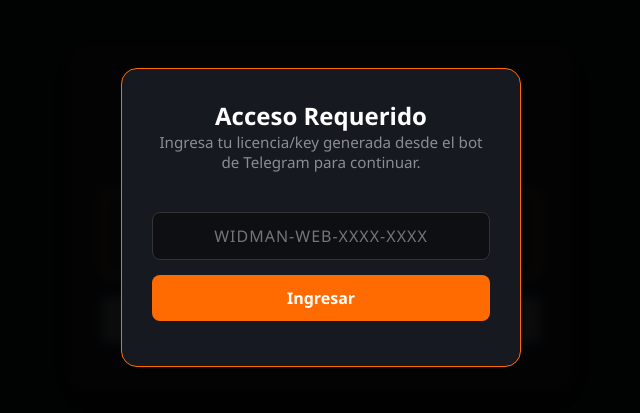
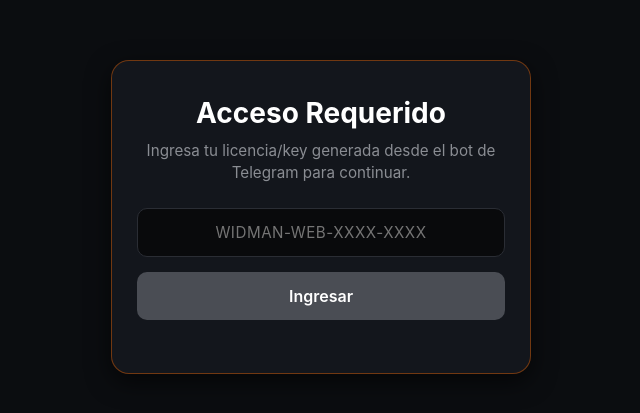
Before and after one commit to damiantorresmojica16-tech/Luminexx.dylib, a plain HTML site: page Index.html in a window 1280 px wide. Shown: the part 183-596 px from the top of the page, without its empty margins (319-959 px from the left). Drawn offline with Linux system fonts and the light colour scheme.

Commit message:
Update Index.html

```diff
--- a/Index.html
+++ b/Index.html
@@ -3,24 +3,25 @@
 <head>
   <meta charset="UTF-8">
   <meta name="viewport" content="width=device-width, initial-scale=1.0">
-  <title>Luminex iOS - Tool</title>
+  <title>Luminex Tool</title>
   <style>
     :root {
-      --bg: #0d0f12;
-      --card-bg: #161920;
-      --accent: #ff6b00; /* Naranja Neón */
+      --bg: #0b0d10;
+      --card-bg: #13161c;
+      --accent: #ff6b00;
       --accent-hover: #e05d00;
       --text: #ffffff;
       --text-muted: #8a8d93;
       --error: #ff4d4d;
       --success: #20c997;
+      --border: rgba(255, 107, 0, 0.4);
     }
 
     * {
       box-sizing: border-box;
       margin: 0;
       padding: 0;
-      font-family: 'Segoe UI', Tahoma, Geneva, Verdana, sans-serif;
+      font-family: -apple-system, BlinkMacSystemFont, "Segoe UI", Roboto, Helvetica, Arial, sans-serif;
     }
 
     body {
@@ -33,165 +34,144 @@
       padding: 20px;
     }
 
-    .container {
+    .card {
       background: var(--card-bg);
       width: 100%;
-      max-width: 500px;
-      padding: 30px;
-      border-radius: 16px;
-      box-shadow: 0 10px 30px rgba(0,0,0,0.5);
-      border: 1px solid rgba(255,107,0,0.2);
+      max-width: 420px;
+      padding: 35px 25px;
+      border-radius: 18px;
+      border: 1px solid var(--border);
       text-align: center;
+      box-shadow: 0 8px 25px rgba(0,0,0,0.6);
     }
 
-    h1 {
-      color: var(--accent);
+    h2 {
+      font-size: 1.75rem;
+      font-weight: 700;
       margin-bottom: 10px;
-      font-size: 1.8rem;
+      color: #ffffff;
     }
 
-    p {
+    p.subtitle {
       color: var(--text-muted);
       font-size: 0.95rem;
+      line-height: 1.4;
       margin-bottom: 25px;
     }
 
-    /* Zona de carga de archivos */
-    .file-dropzone {
+    .input-box {
+      width: 100%;
+      padding: 14px;
+      border-radius: 10px;
+      border: 1px solid #2a2d34;
+      background: #090a0c;
+      color: #ffffff;
+      text-align: center;
+      font-size: 0.95rem;
+      letter-spacing: 0.5px;
+      margin-bottom: 15px;
+      outline: none;
+    }
+
+    .input-box:focus {
+      border-color: var(--accent);
+    }
+
+    .btn {
+      width: 100%;
+      background: #4a4d54;
+      color: #ffffff;
+      border: none;
+      padding: 14px;
+      font-size: 1rem;
+      font-weight: 600;
+      border-radius: 10px;
+      cursor: pointer;
+      transition: background 0.2s ease;
+    }
+
+    .btn.active {
+      background: var(--accent);
+    }
+
+    .btn.active:hover {
+      background: var(--accent-hover);
+    }
+
+    .file-zone {
       border: 2px dashed var(--accent);
       border-radius: 12px;
-      padding: 30px 20px;
+      padding: 25px;
+      margin: 20px 0;
       cursor: pointer;
-      background: rgba(255,107,0,0.03);
-      transition: all 0.3s ease;
-      margin-bottom: 20px;
+      background: rgba(255, 107, 0, 0.02);
     }
 
-    .file-dropzone:hover {
-      background: rgba(255,107,0,0.08);
-    }
-
-    .file-dropzone input {
+    .file-zone input {
       display: none;
     }
 
-    .btn {
-      background: var(--accent);
-      color: #fff;
-      border: none;
-      padding: 12px 24px;
-      font-size: 1rem;
-      font-weight: bold;
-      border-radius: 8px;
-      cursor: pointer;
-      width: 100%;
-      transition: background 0.3s;
-    }
-
-    .btn:hover {
-      background: var(--accent-hover);
-    }
-
-    .btn:disabled {
-      background: #4a4d52;
-      cursor: not-allowed;
-    }
-
-    /* Modal / Popup de Key */
-    .modal-overlay {
-      position: fixed;
-      top: 0;
-      left: 0;
-      width: 100%;
-      height: 100%;
-      background: rgba(0, 0, 0, 0.85);
-      backdrop-filter: blur(5px);
-      display: flex;
-      justify-content: center;
-      align-items: center;
-      z-index: 1000;
-    }
-
-    .modal-content {
-      background: var(--card-bg);
-      padding: 30px;
-      border-radius: 16px;
-      width: 90%;
-      max-width: 400px;
-      text-align: center;
-      border: 1px solid var(--accent);
-    }
-
-    .modal-content input {
-      width: 100%;
-      padding: 12px;
-      margin: 15px 0;
-      border-radius: 8px;
-      border: 1px solid #333;
-      background: #0d0f12;
-      color: #fff;
-      text-align: center;
-      font-size: 1rem;
-      letter-spacing: 1px;
-    }
-
     .msg {
-      margin-top: 15px;
+      margin-top: 18px;
       font-size: 0.9rem;
-      font-weight: bold;
+      font-weight: 600;
     }
 
     .msg.error { color: var(--error); }
     .msg.success { color: var(--success); }
-
-    .hidden { display: none !important; }
+    .hidden { display: none; }
   </style>
 </head>
 <body>
 
-  <!-- Modal de Validación de Key -->
-  <div id="modalKey" class="modal-overlay">
-    <div class="modal-content">
+  <div class="card">
+    <!-- Vista 1: Entrada de Key -->
+    <div id="viewKey">
       <h2>Acceso Requerido</h2>
-      <p>Ingresa tu licencia/key generada desde el bot de Telegram para continuar.</p>
-      <input type="text" id="inputKey" placeholder="WIDMAN-WEB-XXXX-XXXX" />
-      <button id="btnValidarKey" class="btn" onclick="validarKey()">Ingresar</button>
+      <p class="subtitle">Ingresa tu licencia/key generada desde el bot de Telegram para continuar.</p>
+
+      <input type="text" id="inputKey" class="input-box" placeholder="WIDMAN-WEB-XXXX-XXXX" oninput="toggleBtnState()" />
+      <button id="btnIngresar" class="btn" onclick="validarKey()">Ingresar</button>
+
       <div id="msgKey" class="msg"></div>
+    </div>
+
+    <!-- Vista 2: Subir Archivo (Oculta hasta validar key) -->
+    <div id="viewTool" class="hidden">
+      <h2>Luminex Tool</h2>
+      <p class="subtitle">Sube tu archivo para aplicar la modificación automáticamente.</p>
+
+      <div class="file-zone" onclick="document.getElementById('fileInput').click()">
+        <span id="fileLabel">📁 Seleccionar archivo</span>
+        <input type="file" id="fileInput" onchange="archivoSeleccionado(this)" />
+      </div>
+
+      <button id="btnProcesar" class="btn active" onclick="procesarArchivo()" disabled>Modificar y Descargar</button>
+      <div id="msgTool" class="msg"></div>
     </div>
   </div>
 
-  <!-- Panel Principal de la Herramienta -->
-  <div class="container">
-    <h1>Luminex Tool</h1>
-    <p>Sube tu archivo para aplicar las modificaciones automáticamente.</p>
-
-    <div class="file-dropzone" onclick="document.getElementById('fileInput').click()">
-      <span id="fileLabel">📁 Toca para seleccionar archivo</span>
-      <input type="file" id="fileInput" onchange="actualizarNombreArchivo(this)" />
-    </div>
-
-    <button id="btnProcesar" class="btn" onclick="procesarArchivo()" disabled>Modificar y Descargar</button>
-    <div id="msgStatus" class="msg"></div>
-  </div>
-
   <script>
-    // Tu API URL de Render ya agregada
     const API_URL = "https://luminexx-dylib.onrender.com";
-
     let keyGuardada = "";
 
-    // 1. Validar la Key contra MongoDB (Render)
+    function toggleBtnState() {
+      const val = document.getElementById("inputKey").value.trim();
+      const btn = document.getElementById("btnIngresar");
+      if (val.length > 0) {
+        btn.classList.add("active");
+      } else {
+        btn.classList.remove("active");
+      }
+    }
+
     async function validarKey() {
       const input = document.getElementById("inputKey");
-      const btn = document.getElementById("btnValidarKey");
+      const btn = document.getElementById("btnIngresar");
       const msg = document.getElementById("msgKey");
       const keyVal = input.value.trim();
 
-      if (!keyVal) {
-        msg.className = "msg error";
-        msg.textContent = "Por favor escribe una Key válida.";
-        return;
-      }
+      if (!keyVal) return;
 
       btn.disabled = true;
       msg.className = "msg";
@@ -202,13 +182,14 @@
         const data = await response.json();
 
         if (data.valida) {
+          keyGuardada = keyVal;
           msg.className = "msg success";
-          msg.textContent = "¡Key correcta! Accediendo...";
-          keyGuardada = keyVal;
+          msg.textContent = "¡Key válida!";
 
           setTimeout(() => {
-            document.getElementById("modalKey").classList.add("hidden");
-          }, 800);
+            document.getElementById("viewKey").classList.add("hidden");
+            document.getElementById("viewTool").classList.remove("hidden");
+          }, 500);
         } else {
           msg.className = "msg error";
           msg.textContent = data.error || "Key no válida o expirada.";
@@ -221,8 +202,7 @@
       }
     }
 
-    // 2. Mostrar nombre del archivo seleccionado
-    function actualizarNombreArchivo(input) {
+    function archivoSeleccionado(input) {
       const label = document.getElementById("fileLabel");
       const btn = document.getElementById("btnProcesar");
 
@@ -230,16 +210,15 @@
         label.textContent = `📄 ${input.files[0].name}`;
         btn.disabled = false;
       } else {
-        label.textContent = "📁 Toca para seleccionar archivo";
+        label.textContent = "📁 Seleccionar archivo";
         btn.disabled = true;
       }
     }
 
-    // 3. Enviar archivo a procesar
     async function procesarArchivo() {
       const fileInput = document.getElementById("fileInput");
       const btn = document.getElementById("btnProcesar");
-      const msg = document.getElementById("msgStatus");
+      const msg = document.getElementById("msgTool");
 
       if (!fileInput.files[0] || !keyGuardada) return;
 
@@ -249,7 +228,7 @@
 
       btn.disabled = true;
       msg.className = "msg";
-      msg.textContent = "Procesando archivo... Por favor espera.";
+      msg.textContent = "Procesando archivo...";
 
       try {
         const response = await fetch(`${API_URL}/modificar-archivo`, {
@@ -262,7 +241,6 @@
           throw new Error(errData.detail || "Error al modificar archivo.");
         }
 
-        // Convertir la respuesta a Blob y descargar
         const blob = await response.blob();
         const url = window.URL.createObjectURL(blob);
         const a = document.createElement("a");
@@ -274,7 +252,7 @@
         window.URL.revokeObjectURL(url);
 
         msg.className = "msg success";
-        msg.textContent = "¡Archivo modificado y descargado con éxito!";
+        msg.textContent = "¡Descargado con éxito!";
       } catch (err) {
         msg.className = "msg error";
         msg.textContent = err.message || "Ocurrió un error inesperado.";
```
